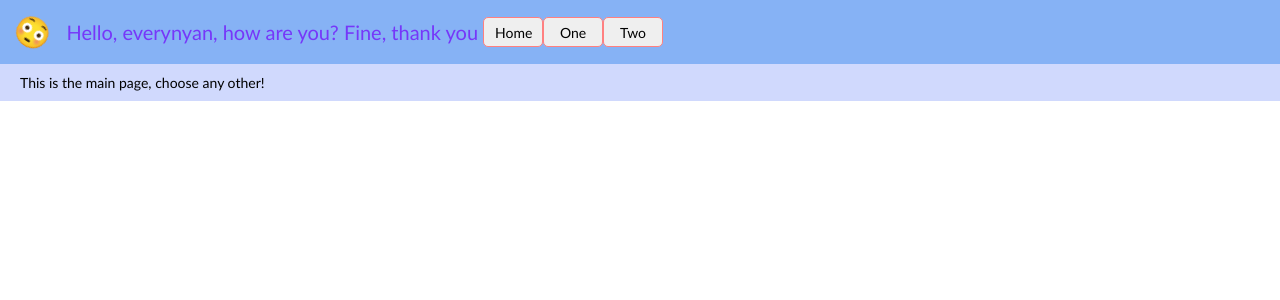
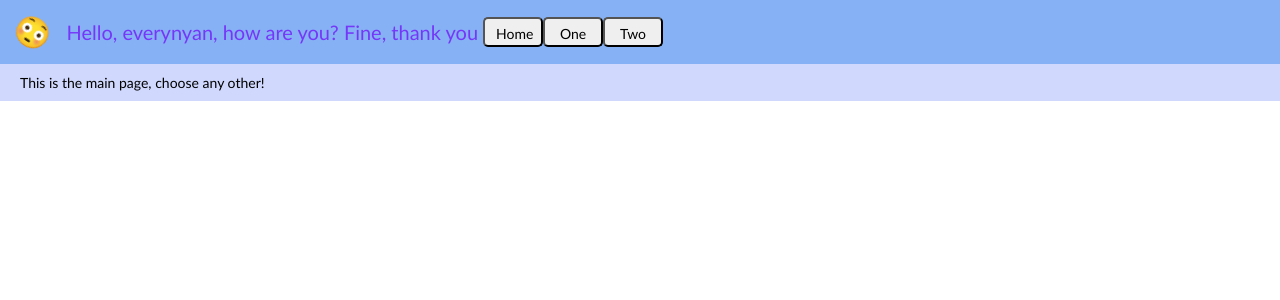
Before and after one commit to REIGEN06/Web-socket-practice, a React (Create React App) app: page / in a window 1280 px wide. Shown: the top 300 px of the page. Built offline with nearby package versions, Linux system fonts and the light colour scheme.

Commit message:
feat: active buttons

```diff
--- a/src/components/MainPage.js
+++ b/src/components/MainPage.js
@@ -1,5 +1,6 @@
 import { Outlet, useNavigate } from "react-router-dom";
 import styled, { keyframes } from "styled-components";
+import { useState } from "react";
 
 const Wrapper = styled.section`
   background: #ffd3ce;
@@ -13,16 +14,21 @@ const NavBar = styled.section`
   display: flex;
   padding: 4px;
 `;
+
 const NavButton = styled.button`
-  border: thin solid #ff8080;
   border-radius: 5px;
   height: 30px;
   width: 60px;
+  cursor: pointer;
+  background-color: ${(props) =>
+    props.className === "active" ? "#9fa5ff" : ""};
 
   &:hover {
-    background: #ff8080;
+    background-color: #c6a8f7;
+    transform: scale(1.05);
   }
 `;
+
 const StyledText = styled.p`
   font-family: "Gill Sans", "Gill Sans MT", Calibri, "Trebuchet MS", sans-serif;
   margin: 5px;
@@ -79,8 +85,13 @@ const Rotate = styled.div`
 `;
 
 export const MainPage = () => {
+  const [active, setActive] = useState("1");
   const navigate = useNavigate();
-
+  const handleClick = (event) => {
+    navigate(event.target.id, { replace: false });
+    setActive(event.target.id);
+    console.log(event.target);
+  };
   return (
     <Wrapper>
       <ColorChangeBackground>
@@ -91,14 +102,26 @@ export const MainPage = () => {
               Hello, everynyan, how are you? Fine, thank you
             </StyledText>
           </ColorChangeText>
-          <NavButton onClick={() => navigate("/", { replace: false })}>
-            <StyledText>Home</StyledText>
+          <NavButton
+            id={"/"}
+            onClick={handleClick}
+            className={active === "/" ? "active" : undefined}
+          >
+            <StyledText id={"/"}>Home</StyledText>
           </NavButton>
-          <NavButton onClick={() => navigate("one", { replace: false })}>
-            <StyledText>One</StyledText>
+          <NavButton
+            id={"one"}
+            onClick={handleClick}
+            className={active === "one" ? "active" : undefined}
+          >
+            <StyledText id={"one"}>One</StyledText>
           </NavButton>
-          <NavButton onClick={() => navigate("two", { replace: false })}>
-            <StyledText>Two</StyledText>
+          <NavButton
+            id={"two"}
+            onClick={handleClick}
+            className={active === "two" ? "active" : undefined}
+          >
+            <StyledText id={"two"}>Two</StyledText>
           </NavButton>
         </NavBar>
       </ColorChangeBackground>
```
